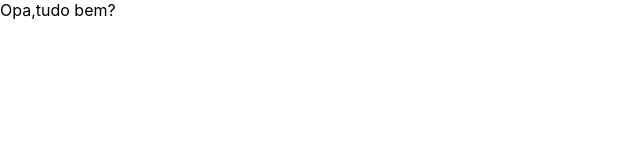
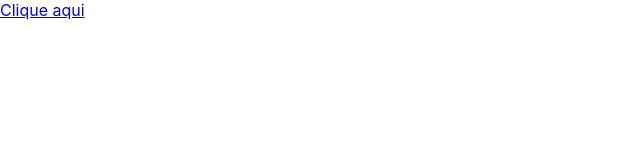
Before and after one commit to Washington95/projetos_react, a React (Vite) app in the folder react-vite/: page / in a window 1280 px wide. Shown: the top 160 px of the page, without its empty margins (0-640 px from the left). Built offline with nearby package versions, Linux system fonts and the light colour scheme.

Commit message:
entendendo o jsx

```diff
--- a/react-vite/src/App.tsx
+++ b/react-vite/src/App.tsx
@@ -1,12 +1,8 @@
-// function App(){
-//   return <h1>Olá mundo</h1>
-// }
+import React from "react";
 
 const App = () =>{
   return(
-    <div>
-      Opa,tudo bem?
-    </div>
+    <a href="https://b7web.com.br">Clique aqui</a>
   )
 }
 
```
